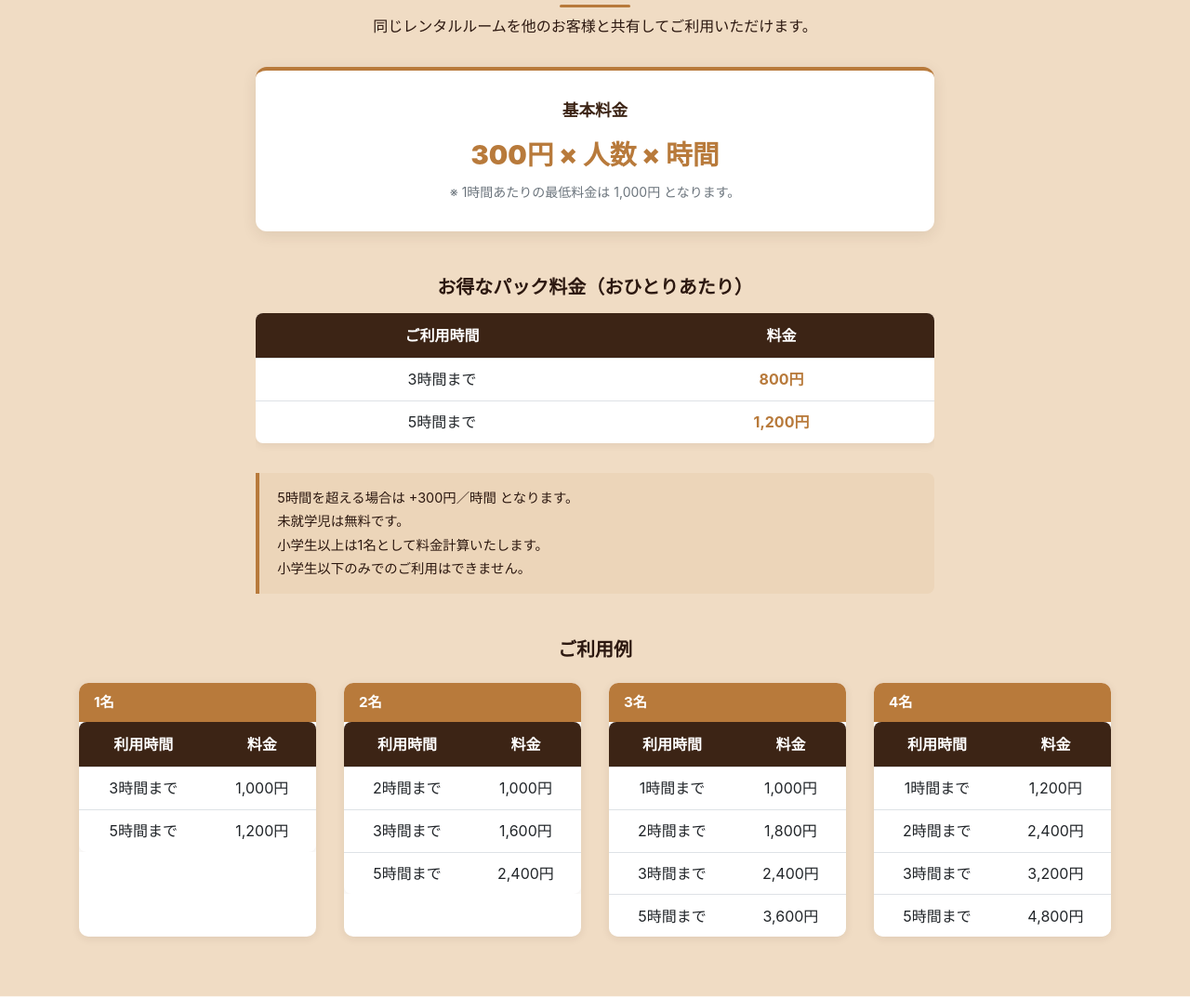
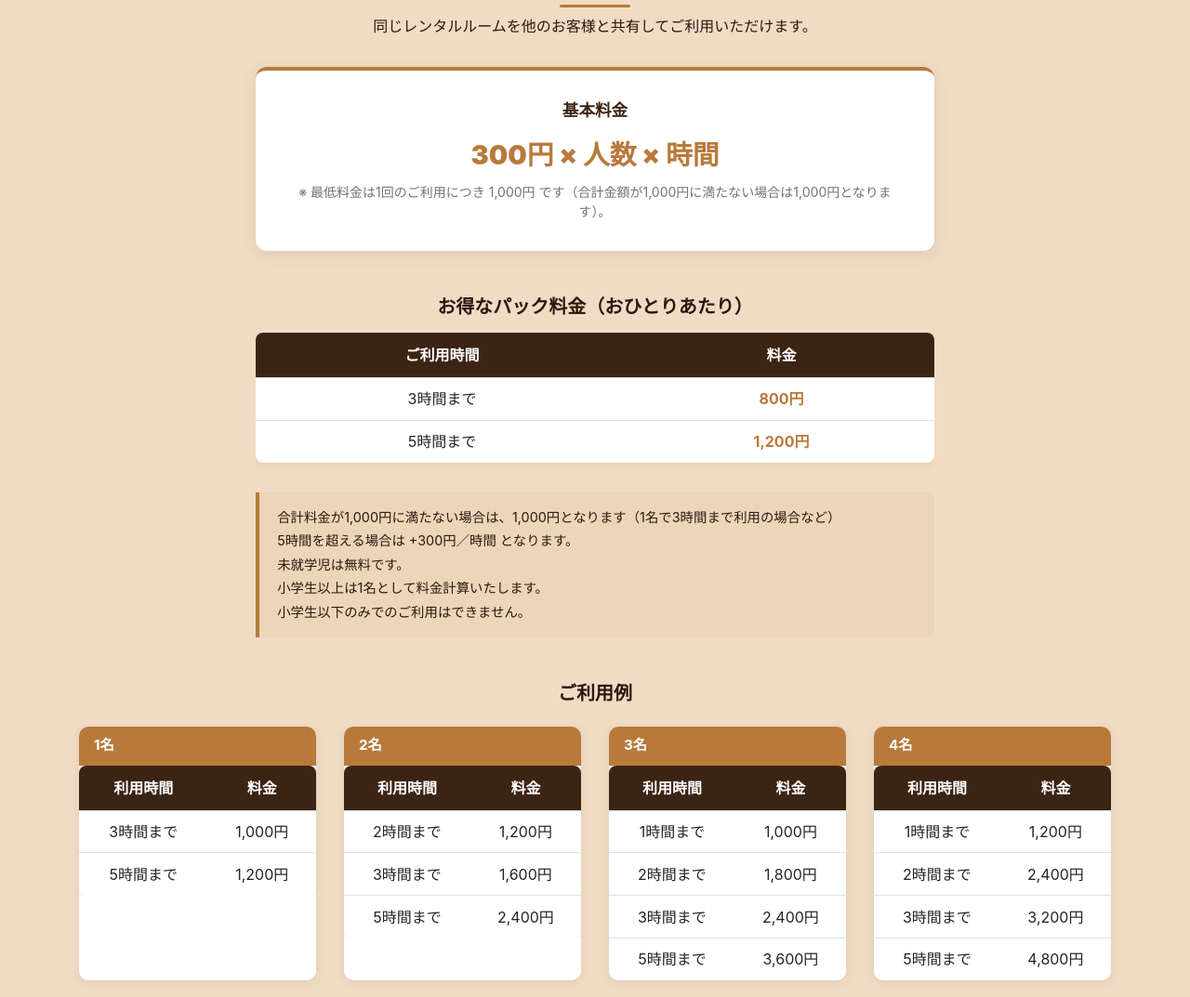
Before and after one commit to home-te-ikejiri/landing.fhk-llc.com, a Laravel app: page /price in a window 1280 px wide. Shown: the part 327-1400 px from the top of the page at 93% size. Run offline with Laravel 12, Linux system fonts and the light colour scheme; some libraries are stand-ins or nearby versions.

Commit message:
料金修正

```diff
--- a/resources/views/user/main/price.blade.php
+++ b/resources/views/user/main/price.blade.php
@@ -28,7 +28,7 @@
                     <div class="price-card">
                         <h5 class="price-card-title"><i class="bi bi-calculator me-2"></i>基本料金</h5>
                         <p class="price-formula">300円 × 人数 × 時間</p>
-                        <p class="text-muted small mb-0">※ 1時間あたりの最低料金は 1,000円 となります。</p>
+                        <p class="text-muted small mb-0">※ 最低料金は1回のご利用につき 1,000円 です（合計金額が1,000円に満たない場合は1,000円となります）。</p>
                     </div>
                 </div>
             </div>
@@ -58,6 +58,7 @@
                         </table>
                     </div>
                     <div class="price-notes">
+                        <p class="mb-1"><i class="bi bi-info-circle me-1 text-accent"></i>合計料金が1,000円に満たない場合は、1,000円となります（1名で3時間まで利用の場合など）</p>
                         <p class="mb-1"><i class="bi bi-info-circle me-1 text-accent"></i>5時間を超える場合は +300円／時間 となります。</p>
                         <p class="mb-1"><i class="bi bi-info-circle me-1 text-accent"></i>未就学児は無料です。</p>
                         <p class="mb-1"><i class="bi bi-info-circle me-1 text-accent"></i>小学生以上は1名として料金計算いたします。</p>
@@ -110,7 +111,7 @@
                                     </tr>
                                 </thead>
                                 <tbody>
-                                    <tr><td>2時間まで</td><td>1,000円</td></tr>
+                                    <tr><td>2時間まで</td><td>1,200円</td></tr>
                                     <tr><td>3時間まで</td><td>1,600円</td></tr>
                                     <tr><td>5時間まで</td><td>2,400円</td></tr>
                                 </tbody>
```
